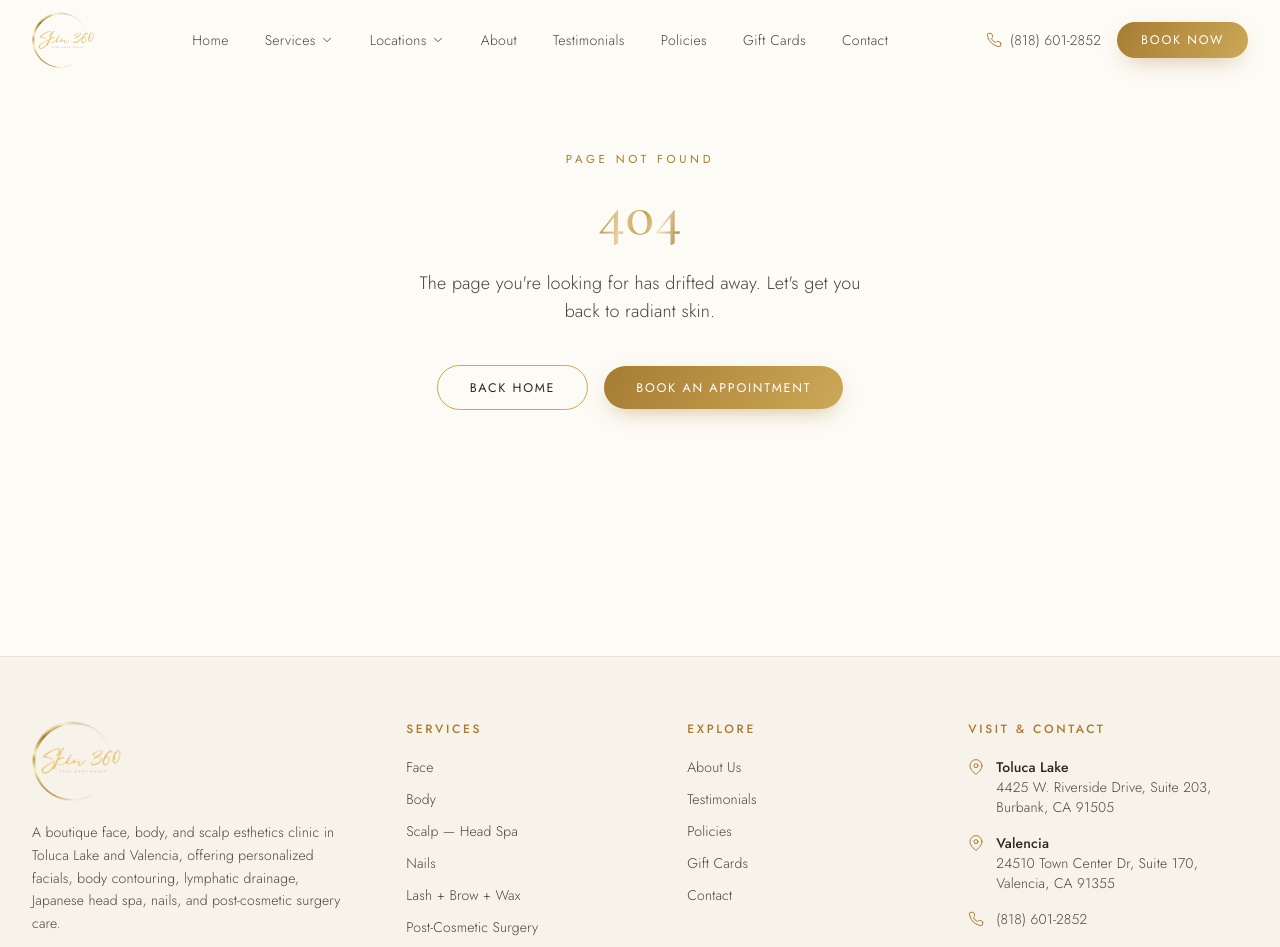
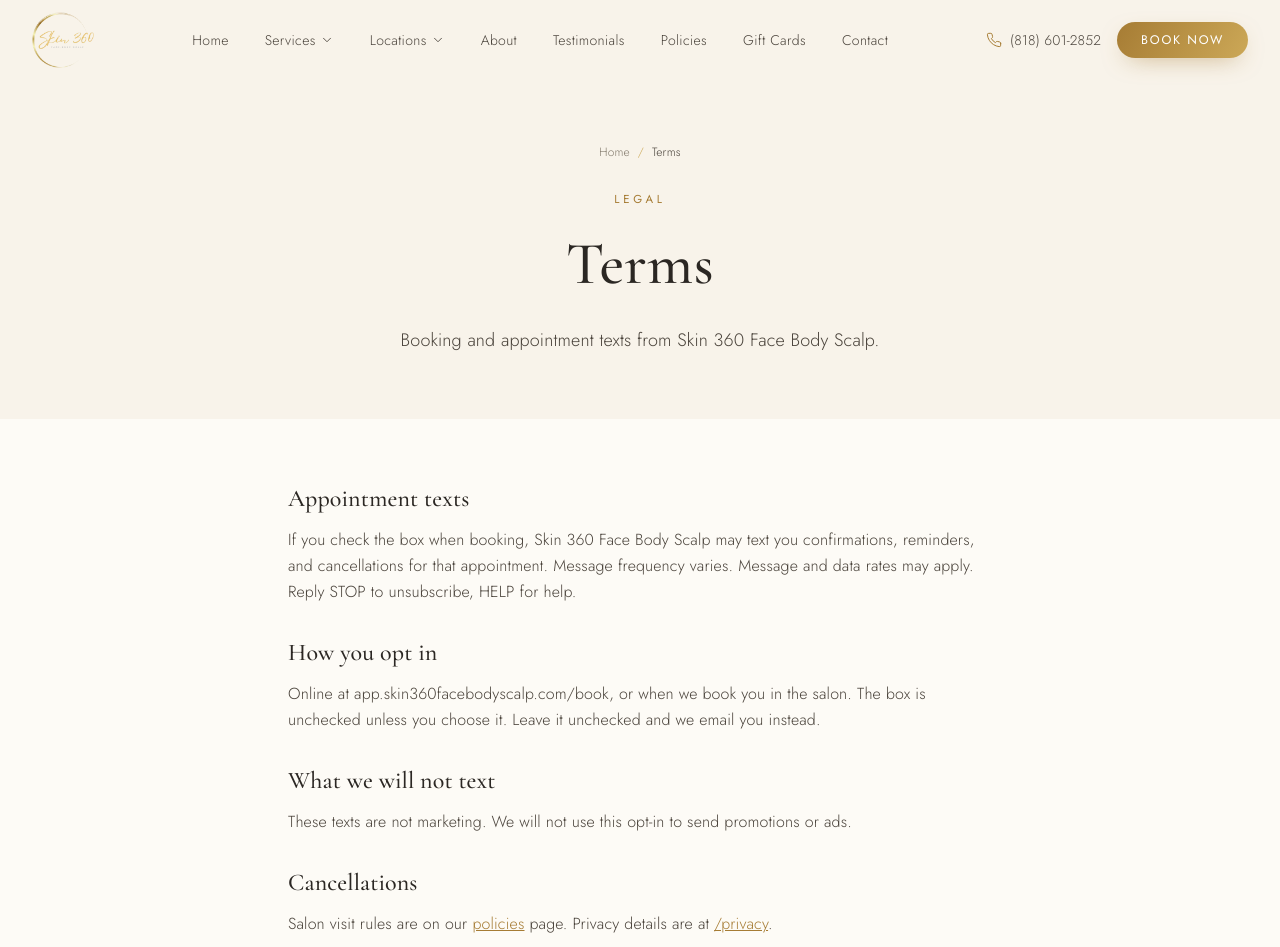
Before and after one commit to mdntsys/skin360facebodyscalp-website, a Next.js app: page /terms in a window 1280 px wide. Before the commit this address had no page. Shown: the top 947 px of the page. Built offline with nearby package versions, Linux system fonts and the light colour scheme.

Commit message:
Add privacy and terms pages so the SMS campaign can list real links

```diff
--- /dev/null
+++ b/src/app/privacy/page.tsx
@@ -0,0 +1,70 @@
+import type { Metadata } from "next";
+import { PageHeader } from "@/components/PageHeader";
+import { JsonLd } from "@/components/JsonLd";
+import { pageMetadata, breadcrumbSchema } from "@/lib/seo";
+import { Reveal } from "@/components/Reveal";
+
+export const metadata: Metadata = pageMetadata({
+  title: "Privacy Policy",
+  description:
+    "How Skin 360 Face Body Scalp uses your information, including appointment text messages. We do not share mobile numbers. Msg & data rates may apply.",
+  path: "/privacy",
+});
+
+const SECTIONS = [
+  {
+    title: "Who we are",
+    body: "Skin 360 Face Body Scalp LLC, with salons in Toluca Lake (Burbank) and Valencia, California. Questions: skin360facebodyscalp@yahoo.com or (818) 601-2852.",
+  },
+  {
+    title: "Appointment texts",
+    body: "If you opt in, we text you about your appointment only: confirmations, reminders, and cancellations. Message frequency varies. Message and data rates may apply. Reply STOP to unsubscribe, HELP for help.",
+  },
+  {
+    title: "We do not share mobile numbers",
+    body: "We do not sell, rent, or share mobile numbers with third parties or affiliates for their marketing. Your number is used to send the appointment texts you asked for, and to run the salon.",
+  },
+  {
+    title: "What else we keep",
+    body: "Name, phone, email, and visit details so we can book you, take payment, and keep your chart. We do not sell that information.",
+  },
+  {
+    title: "Opt out",
+    body: "Reply STOP to any text. You can also call the salon. Opting out of texts does not cancel email or your appointment.",
+  },
+];
+
+export default function PrivacyPage() {
+  return (
+    <>
+      <JsonLd
+        data={breadcrumbSchema([
+          { name: "Home", path: "/" },
+          { name: "Privacy", path: "/privacy" },
+        ])}
+      />
+      <PageHeader
+        eyebrow="Legal"
+        title="Privacy Policy"
+        subtitle="How we use your information, including texts about your appointment."
+        breadcrumbs={[
+          { name: "Home", path: "/" },
+          { name: "Privacy", path: "/privacy" },
+        ]}
+      />
+
+      <section className="mx-auto max-w-3xl px-5 py-16 lg:px-8">
+        <Reveal>
+          <div className="space-y-8">
+            {SECTIONS.map((s) => (
+              <div key={s.title}>
+                <h2 className="font-serif text-2xl text-ink">{s.title}</h2>
+                <p className="mt-3 leading-relaxed text-ink-soft">{s.body}</p>
+              </div>
+            ))}
+          </div>
+        </Reveal>
+      </section>
+    </>
+  );
+}
--- a/src/app/sitemap.ts
+++ b/src/app/sitemap.ts
@@ -12,6 +12,8 @@
     { path: "/about", priority: 0.7, freq: "yearly" },
     { path: "/testimonials", priority: 0.7, freq: "monthly" },
     { path: "/policies", priority: 0.4, freq: "yearly" },
+    { path: "/privacy", priority: 0.3, freq: "yearly" },
+    { path: "/terms", priority: 0.3, freq: "yearly" },
     { path: "/gift-cards", priority: 0.6, freq: "yearly" },
     { path: "/contact", priority: 0.7, freq: "yearly" },
   ];
--- /dev/null
+++ b/src/app/terms/page.tsx
@@ -0,0 +1,76 @@
+import type { Metadata } from "next";
+import { PageHeader } from "@/components/PageHeader";
+import { JsonLd } from "@/components/JsonLd";
+import { pageMetadata, breadcrumbSchema } from "@/lib/seo";
+import { Reveal } from "@/components/Reveal";
+import Link from "next/link";
+
+export const metadata: Metadata = pageMetadata({
+  title: "Terms",
+  description:
+    "Terms for Skin 360 Face Body Scalp appointment texts and booking. Msg & data rates may apply. Message frequency varies. Reply STOP to unsubscribe.",
+  path: "/terms",
+});
+
+export default function TermsPage() {
+  return (
+    <>
+      <JsonLd
+        data={breadcrumbSchema([
+          { name: "Home", path: "/" },
+          { name: "Terms", path: "/terms" },
+        ])}
+      />
+      <PageHeader
+        eyebrow="Legal"
+        title="Terms"
+        subtitle="Booking and appointment texts from Skin 360 Face Body Scalp."
+        breadcrumbs={[
+          { name: "Home", path: "/" },
+          { name: "Terms", path: "/terms" },
+        ]}
+      />
+
+      <section className="mx-auto max-w-3xl space-y-8 px-5 py-16 text-ink-soft lg:px-8">
+        <Reveal>
+          <h2 className="font-serif text-2xl text-ink">Appointment texts</h2>
+          <p className="mt-3 leading-relaxed">
+            If you check the box when booking, Skin 360 Face Body Scalp may text
+            you confirmations, reminders, and cancellations for that appointment.
+            Message frequency varies. Message and data rates may apply. Reply STOP
+            to unsubscribe, HELP for help.
+          </p>
+        </Reveal>
+        <Reveal>
+          <h2 className="font-serif text-2xl text-ink">How you opt in</h2>
+          <p className="mt-3 leading-relaxed">
+            Online at app.skin360facebodyscalp.com/book, or when we book you in
+            the salon. The box is unchecked unless you choose it. Leave it
+            unchecked and we email you instead.
+          </p>
+        </Reveal>
+        <Reveal>
+          <h2 className="font-serif text-2xl text-ink">What we will not text</h2>
+          <p className="mt-3 leading-relaxed">
+            These texts are not marketing. We will not use this opt-in to send
+            promotions or ads.
+          </p>
+        </Reveal>
+        <Reveal>
+          <h2 className="font-serif text-2xl text-ink">Cancellations</h2>
+          <p className="mt-3 leading-relaxed">
+            Salon visit rules are on our{" "}
+            <Link href="/policies" className="text-gold-600 underline">
+              policies
+            </Link>{" "}
+            page. Privacy details are at{" "}
+            <Link href="/privacy" className="text-gold-600 underline">
+              /privacy
+            </Link>
+            .
+          </p>
+        </Reveal>
+      </section>
+    </>
+  );
+}
--- a/src/components/Footer.tsx
+++ b/src/components/Footer.tsx
@@ -97,7 +97,15 @@
 
         <div className="flex flex-col items-center justify-between gap-4 text-xs text-muted sm:flex-row">
           <p>© {year} {SITE.name}. All Rights Reserved.</p>
-          <p>Toluca Lake · Valencia · Los Angeles &amp; Santa Clarita, California</p>
+          <p className="flex flex-wrap items-center justify-center gap-x-4 gap-y-1">
+            <Link href="/privacy" className="transition-colors hover:text-gold-600">
+              Privacy
+            </Link>
+            <Link href="/terms" className="transition-colors hover:text-gold-600">
+              Terms
+            </Link>
+            <span>Toluca Lake · Valencia</span>
+          </p>
         </div>
       </div>
     </footer>
```
